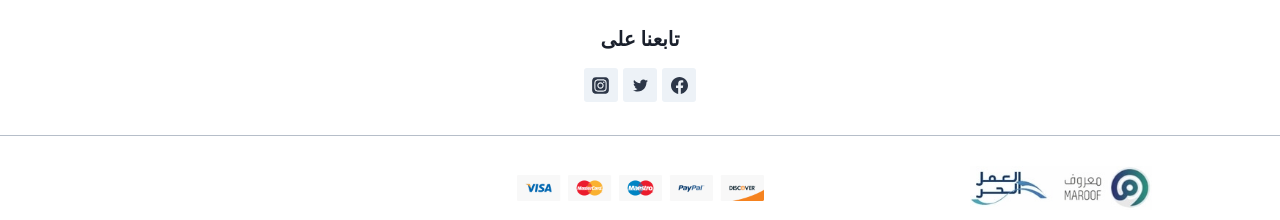
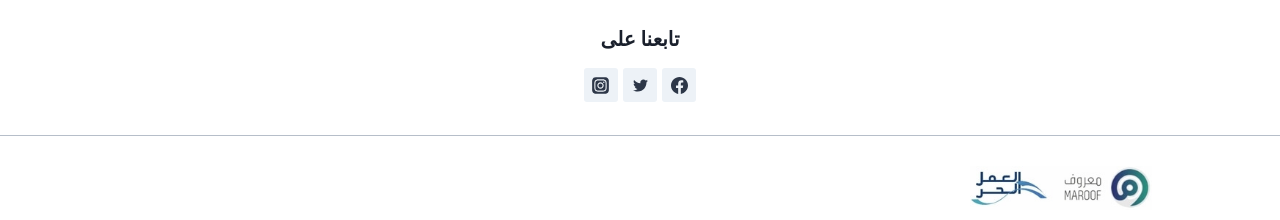
Before and after one commit to mohamed18yo/3toor, a plain HTML site: page index.html in a window 1280 px wide. Shown: the part 1631-1851 px from the top of the page. Drawn offline with Linux system fonts and the light colour scheme; a script that the page names is missing.

Commit message:
rm things

```diff
--- a/index.html
+++ b/index.html
@@ -3528,21 +3528,7 @@
 										</div>
 									</div><!-- .footer-widget1 -->
 								</div>
-								<div
-									class="site-footer-middle-section-3 site-footer-section footer-section-inner-items-1">
-									<div class="footer-widget-area widget-area site-footer-focus-item footer-widget2 content-align-center content-tablet-align-default content-mobile-align-default content-valign-middle content-tablet-valign-default content-mobile-valign-default"
-										data-section="sidebar-widgets-footer2">
-										<div class="footer-widget-area-inner site-info-inner">
-											<section id="block-6" class="widget widget_block widget_media_image">
-												<div class="wp-block-image">
-													<figure class="aligncenter size-full is-resized"><img loading="lazy"
-															src="img/credit-cards.png" alt class="wp-image-429"
-															width="247" height="26"></figure>
-												</div>
-											</section>
-										</div>
-									</div><!-- .footer-widget2 -->
-								</div>
+
 							</div>
 						</div>
 					</div>
```
